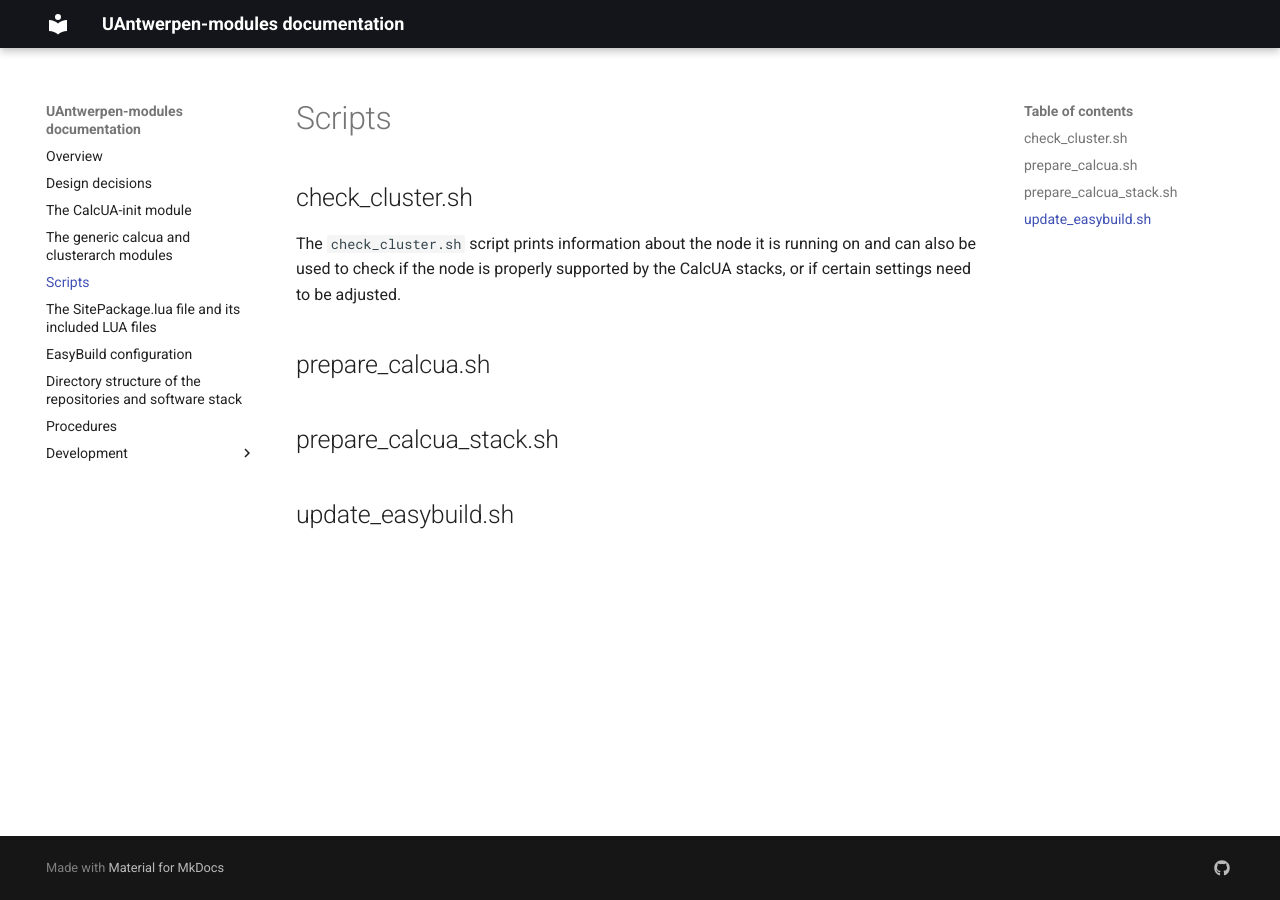
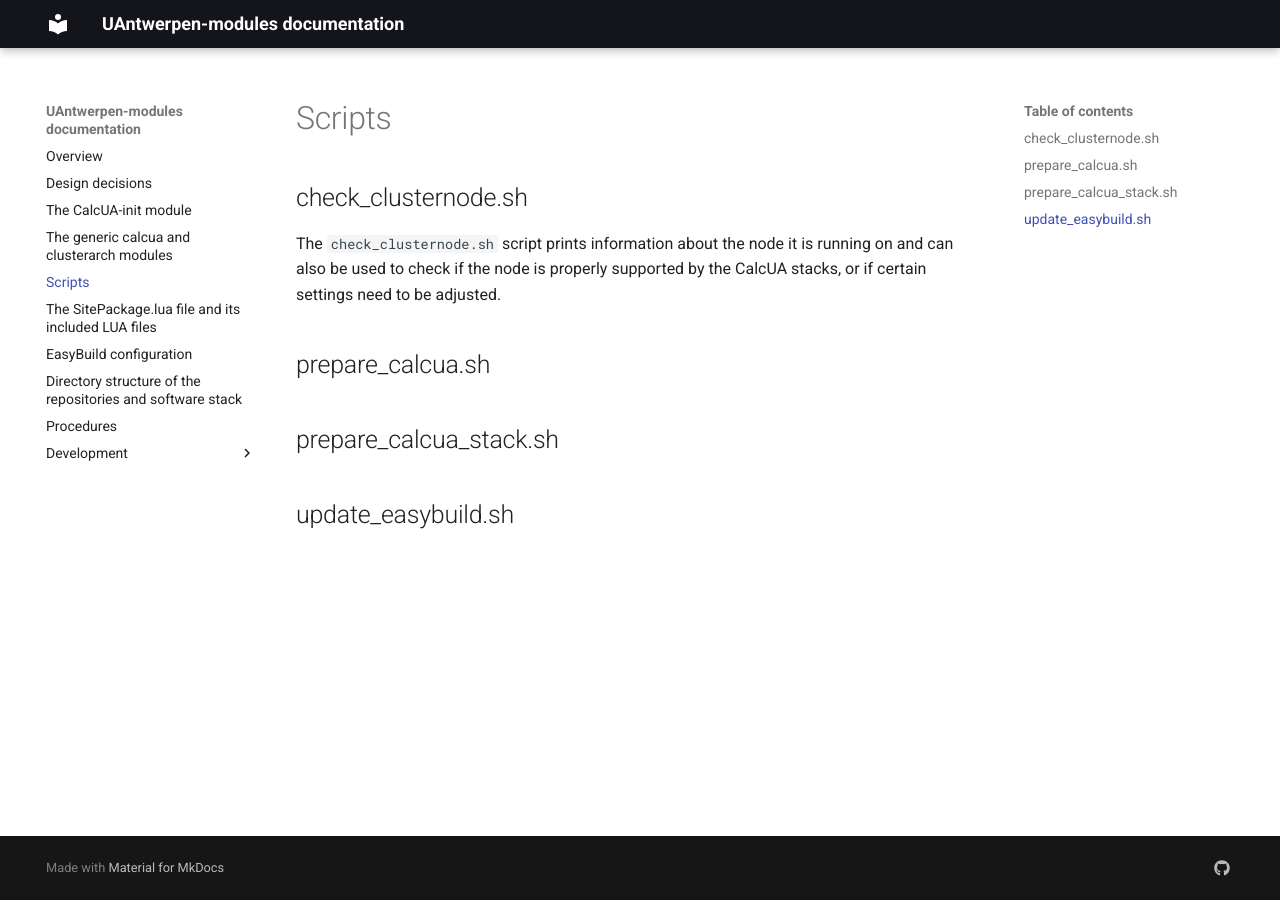
Before and after one commit to hpcuantwerpen/UAntwerpen-modules, an MkDocs documentation site: the page built from docs/docs-mkdocs/scripts.md, in a window 1280 px wide. Built offline with MkDocs 1.6.1 and Material for MkDocs 9.7.7, drawn with Linux system fonts in a browser that asks for light colours.

Commit message:
Renamed check_cluster to check_clusternode and refined the script.

```diff
--- a/docs/docs-mkdocs/scripts.md
+++ b/docs/docs-mkdocs/scripts.md
@@ -1,8 +1,8 @@
 # Scripts
 
-## check_cluster.sh
+## check_clusternode.sh
 
-The `check_cluster.sh` script prints information about the node it is running on and
+The `check_clusternode.sh` script prints information about the node it is running on and
 can also be used to check if the node is properly supported by the CalcUA stacks,
 or if certain settings need to be adjusted.
 
```
Also changed, not shown: 5 other files.
